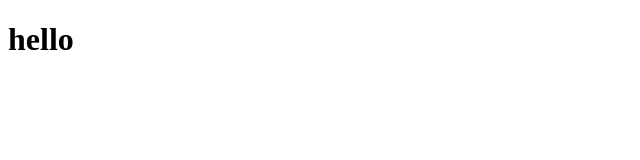
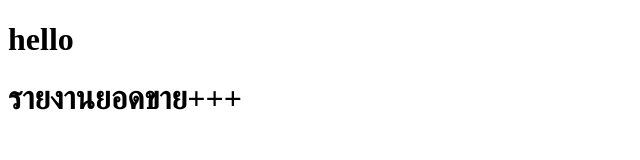
Before and after one commit to DEARn6sx/Basic_Git_Project, a plain HTML site: page index.html in a window 1280 px wide. Shown: the whole page, without its empty margins (0-640 px from the left). Drawn offline with Linux system fonts and the light colour scheme.

Commit message:
add-report

```diff
--- a/app.js
+++ b/app.js
@@ -1,2 +1,3 @@
 console.log('Hello');
 console.log('Hellozzz');
+console.log('รายงานยอดขาย+++++');
--- a/index.html
+++ b/index.html
@@ -7,5 +7,6 @@
 </head>
 <body>
     <h1>hello</h1>
+    <h1>รายงานยอดขาย+++</h1>
 </body>
 </html>
```
Also changed, not shown: readme.txt (added).
